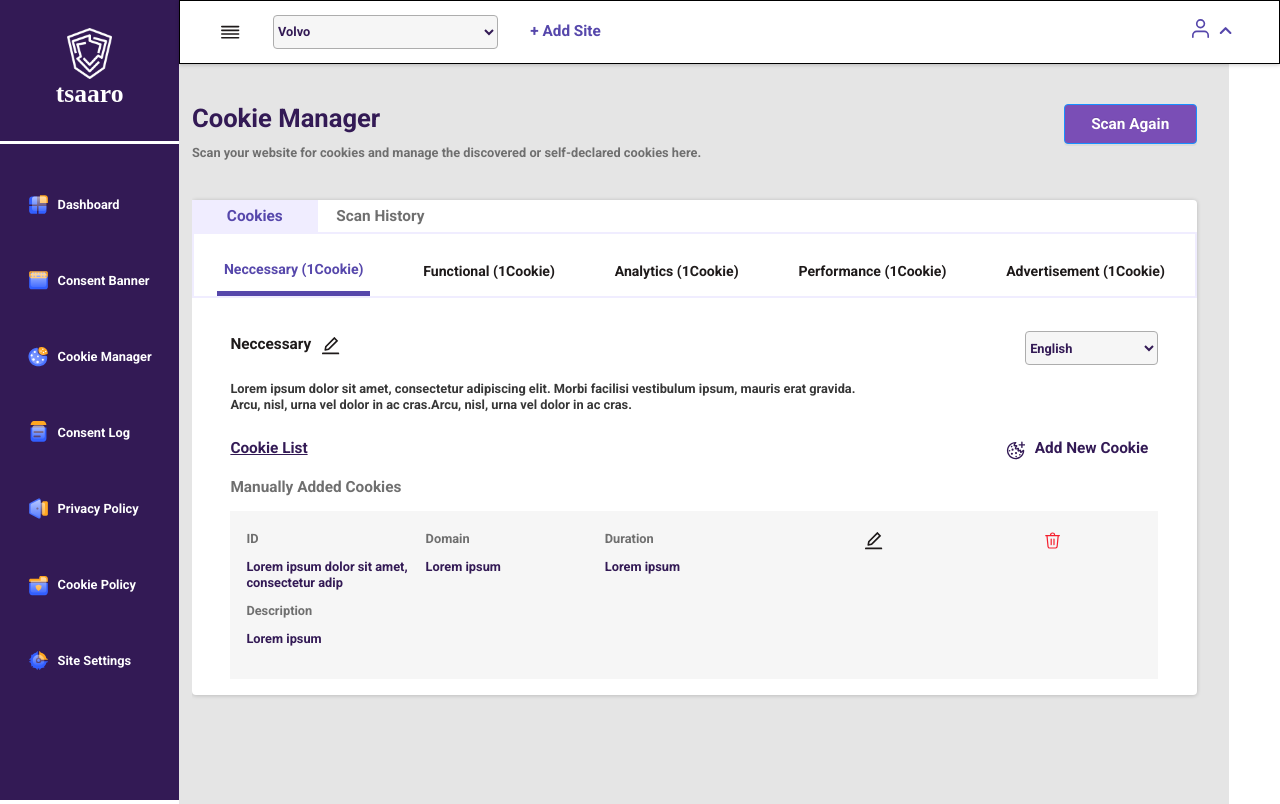
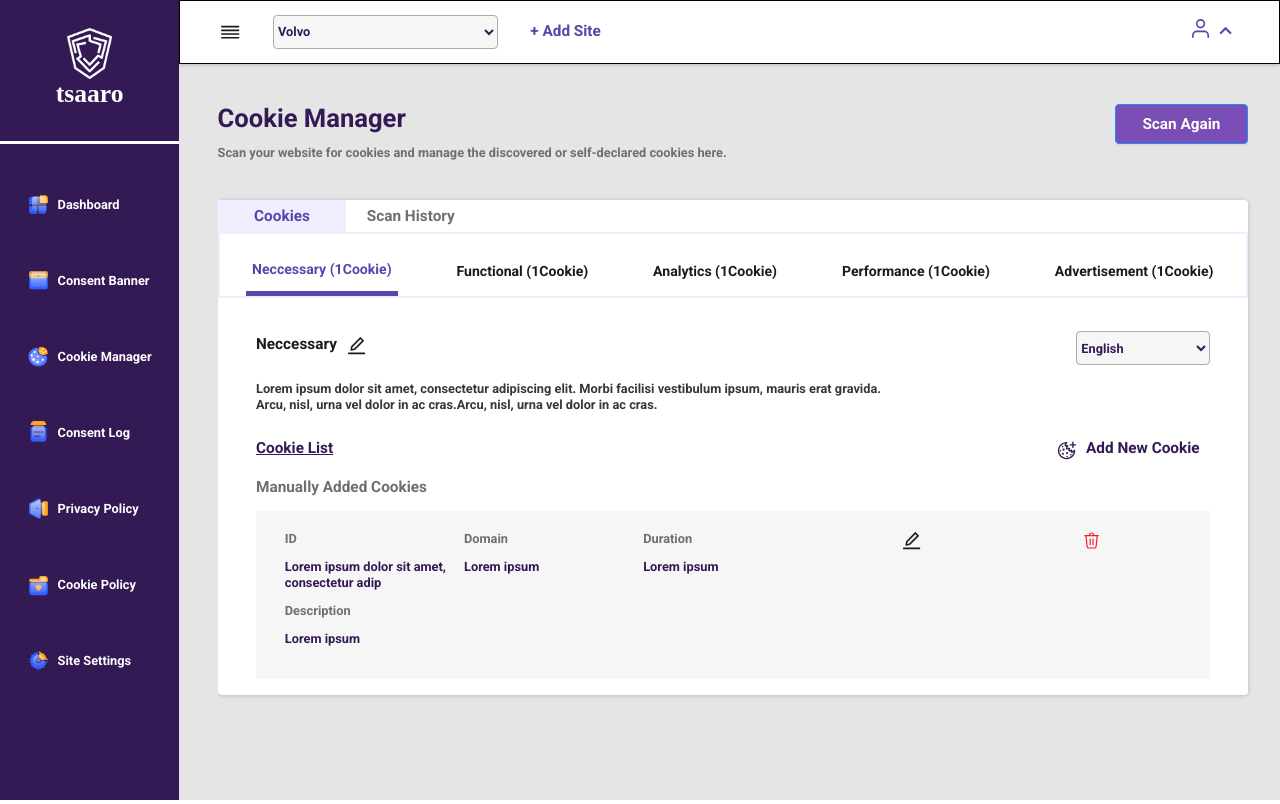
Before and after one commit to viveksingh2893/fronttsaaro, a React (Create React App) app in the folder tsaaro/: page /cm in a window 1280 px wide. Built offline with nearby package versions, Linux system fonts and the light colour scheme; a web font is replaced by a local one.

Commit message:
bugs removed

```diff
--- a/tsaaro/src/screen/dashboard/cookiemanager.js
+++ b/tsaaro/src/screen/dashboard/cookiemanager.js
@@ -35,14 +35,15 @@ const CookiemanagerScr = (props) => {
   return (
     <motion.div
       style={{
-        marginLeft: "1vw",
-        height: "calc(100vh - 60px)",
-        width: "94.5vw",
+        marginLeft: "3vw",
+        height: "calc(100vh - 8vh)",
+        width: "96.5vw",
         justifyContent: "center",
         // position:'absolute',
         alignItems: "center",
         overflowY:'scroll',
         paddingRight:'2.5vw',
+        paddingBottom:'5vh'
 
       }}
     >
--- a/tsaaro/src/screen/dashboard/index.js
+++ b/tsaaro/src/screen/dashboard/index.js
@@ -16,6 +16,21 @@ import SvgIcon from "../../assets/Icon_apps";
 const Screen = () => {
   const [inactive, setInactive] = useState(false);
   const [cbvisible, setCbvisible] = useState(false);
+  // const [viewPortWidth, setWidth] = useState(0);
+  // const [viewPortHeight, setHeight] = useState(0)
+
+  // useEffect(() => {
+  //     window.scrollTo(0, 0);
+  //   }, []);
+
+  //   useEffect(() => {
+  //     setWidth(window.innerWidth);
+  //     window.addEventListener("resize", (e) => {
+  //       console.log("size", e.target);
+  //       setWidth(window.innerWidth);
+  //       setHeight(window.innerHeight);
+  //     });
+  //   }, []);
 
   return (
     <div style={{ display: "flex", flexDirection: "row" }}>
@@ -37,7 +52,7 @@ const Screen = () => {
       <div style={{ display: "flex", flexDirection: "column" }}>
         <HeaderMenuView inactive={inactive} setInactive={setInactive} />
         <div style={{ display: "flex", backgroundColor: "#E5E5E5" }}>
-          <div style={{ display: "flex", width: inactive ? "89vw" : "82vw", marginTop:'8vh' }}>
+          <div style={{ display: "flex", width: inactive ? "93vw" : "86vw", marginTop:'8vh' }}>
             <Routes>
               <Route path="/dash" element={<DashboardScr />} />
               <Route path="/cm" element={<CookiemanagerScr />} />
@@ -48,6 +63,7 @@ const Screen = () => {
               <Route path="/ss" element={<SitesettingScr />} />
             </Routes>
           </div>
+
         </div>
       </div>
     </div>
```
